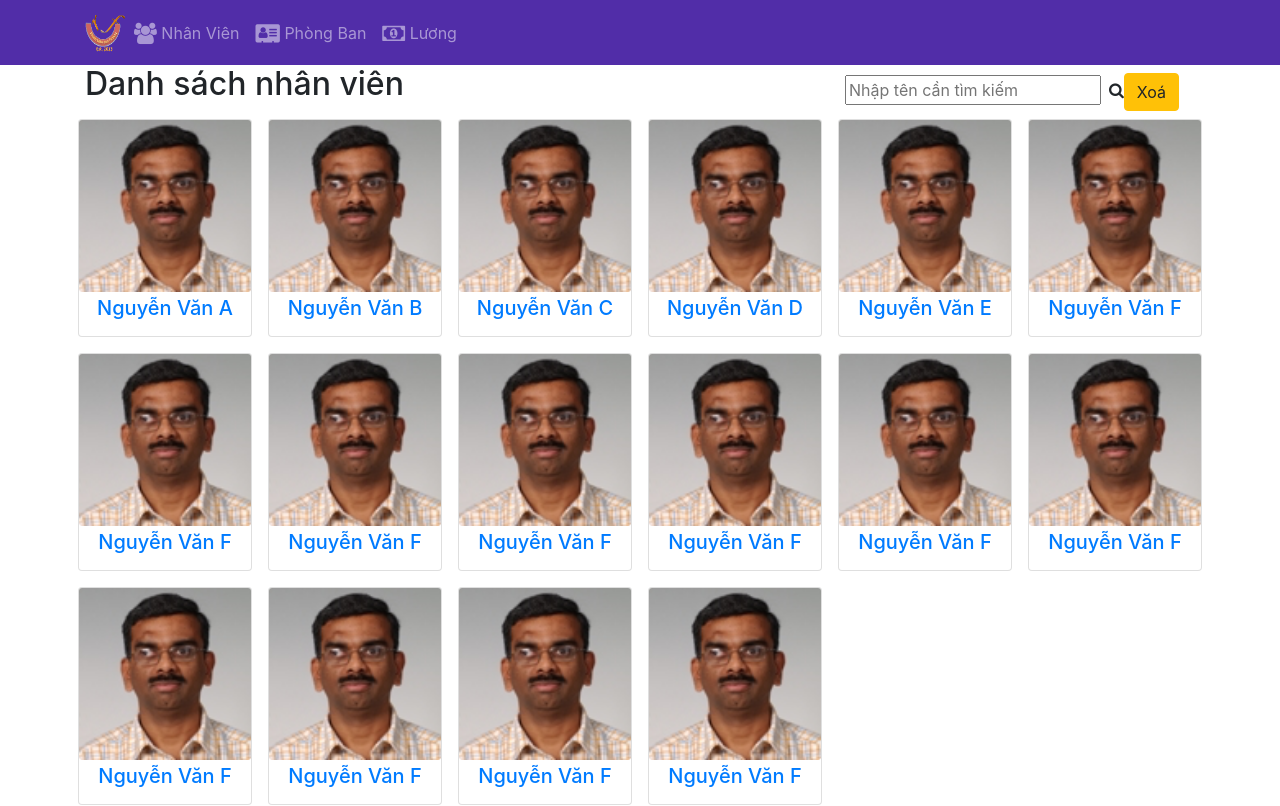
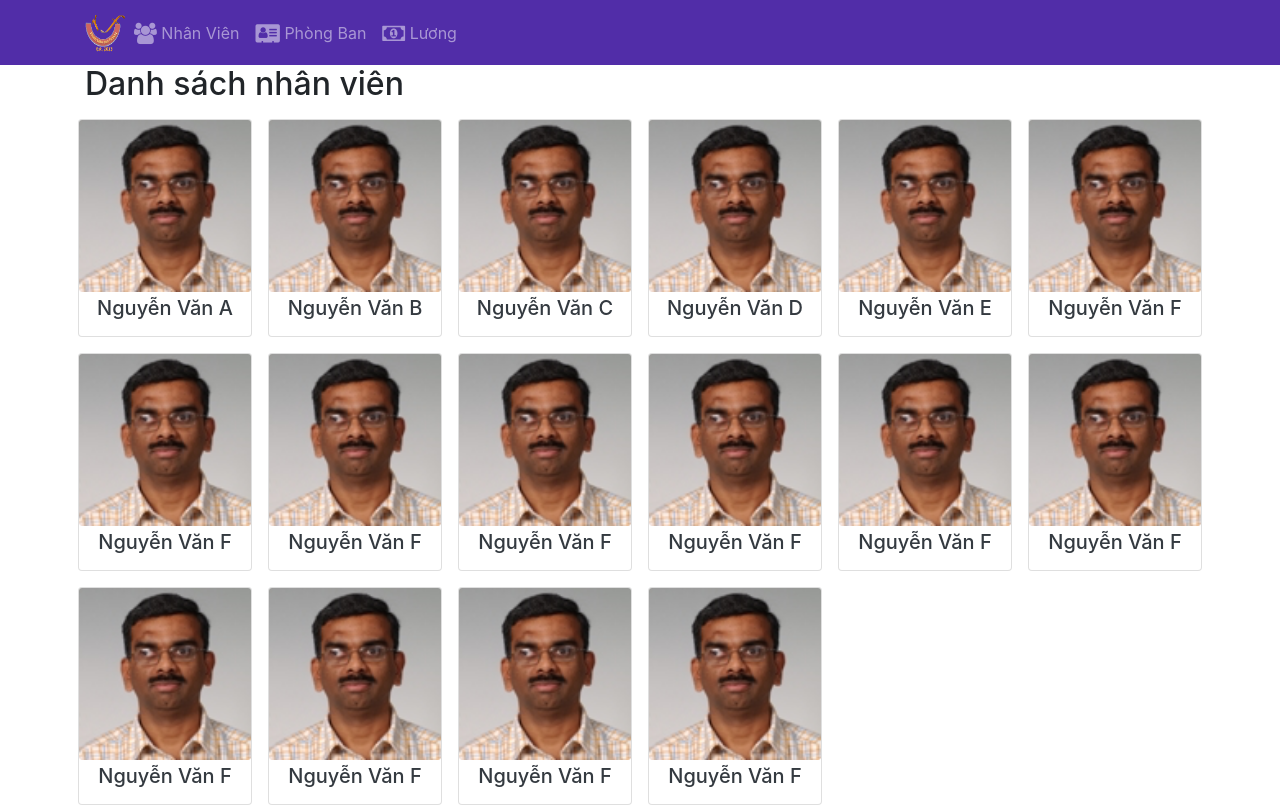
Before and after one commit to NganhnFX12037/RJS101x, a React (Create React App) app: page /staffList in a window 1280 px wide. Shown: the top 806 px of the page. Built offline with nearby package versions, Linux system fonts and the light colour scheme.

Commit message:
ASM2_hoanthanh

```diff
--- a/src/components/MainComponent.js
+++ b/src/components/MainComponent.js
@@ -9,6 +9,7 @@ import DepartmentsList from './DepartmentComponent';
 import Salary from './SalaryComponent';
 import { Switch, Route, Redirect } from 'react-router-dom'
 import { Navbar, NavbarBrand } from 'reactstrap';
+import { set } from 'lodash';
 class Main extends Component {
 
   constructor(props) {
@@ -18,7 +19,7 @@ class Main extends Component {
          staffs : STAFFS,
          departments : DEPARTMENTS,
          searchName :"",
-         searchResults: []
+         resultSearchStaffs : STAFFS
 
     };
   }
@@ -33,18 +34,13 @@ class Main extends Component {
         </div>
       );
     };
-    const searchHandler = (getSearchName) => {
-      console.log('new filters', getSearchName);
 
 
-    };
     return (
       <div>
         <Header/>
 <Switch>
-  <Route exact path="/staffList" component={()=><StaffList staffs={this.state.staffs}
-  onSubmit={searchHandler}/>}
-  />
+  <Route exact path="/staffList" component={()=><StaffList staffs={this.state.staffs} />} />
   <Route  path='/staffList/:staffId' component={StaffWithId} />
   <Route exact path="/department" component={()=> <DepartmentsList departments={this.state.departments}/>} />
   <Route exact path="/salary" component={()=><Salary staffs={this.state.staffs}/>} />
--- a/src/components/StaffList.js
+++ b/src/components/StaffList.js
@@ -8,7 +8,7 @@ function RenderStaffList ({staff, onClick}){
         <Card>
             <Link to={`/staffList/${staff.id}`}>
             <CardImg width="100%" src={staff.image} />
-            <CardTitle className="text-center p-1">{staff.name}</CardTitle>
+            <CardTitle className="text-center text-dark p-1">{staff.name}</CardTitle>
             </Link>
         </Card>
     );
@@ -43,9 +43,7 @@ const StaffList = (props)=>{
             }, 500);
 
              }
-             function handleClear(){
-                setSearchTerm("");
-                }
+
 
         const staffList = props.staffs.map((staff) => {
             return (
@@ -61,20 +59,10 @@ const StaffList = (props)=>{
         return (
             <div className="container">
             <div className="row">
-                <div className="col-sm-12 col-md-8">
+                <div className="col-sm-12 col-md-7">
                     <h2>Danh sách nhân viên</h2>
                 </div>
-                <div className="col-md-4 mt-2  ">
-                    <input
-                    type="text"
-                    placeholder="Nhập tên cần tìm kiếm"
-                    className="prompt"
-                    value={searchTerm}
-                    onChange={handleSearchTermChange}
-                    />
-                    <i className="fa fa-search ml-2" arian-hidden="false"></i>
-                    <button onClick={handleClear} className="btn btn-warning" type="button">Xoá</button>
-                </div>
+
             </div>
                 <div className="row">
                 {staffList}
```
Also changed, not shown: 1 other file (tests, documents, lock files or other folders).
